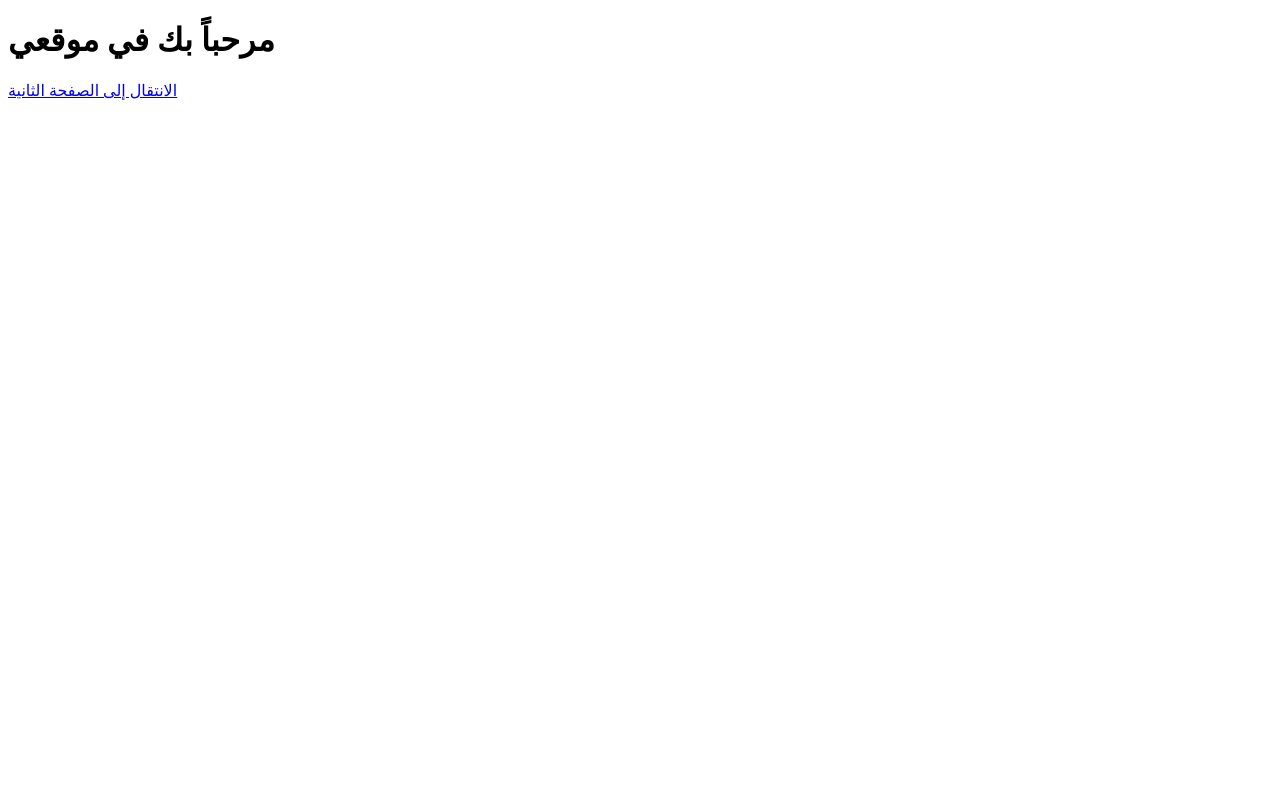
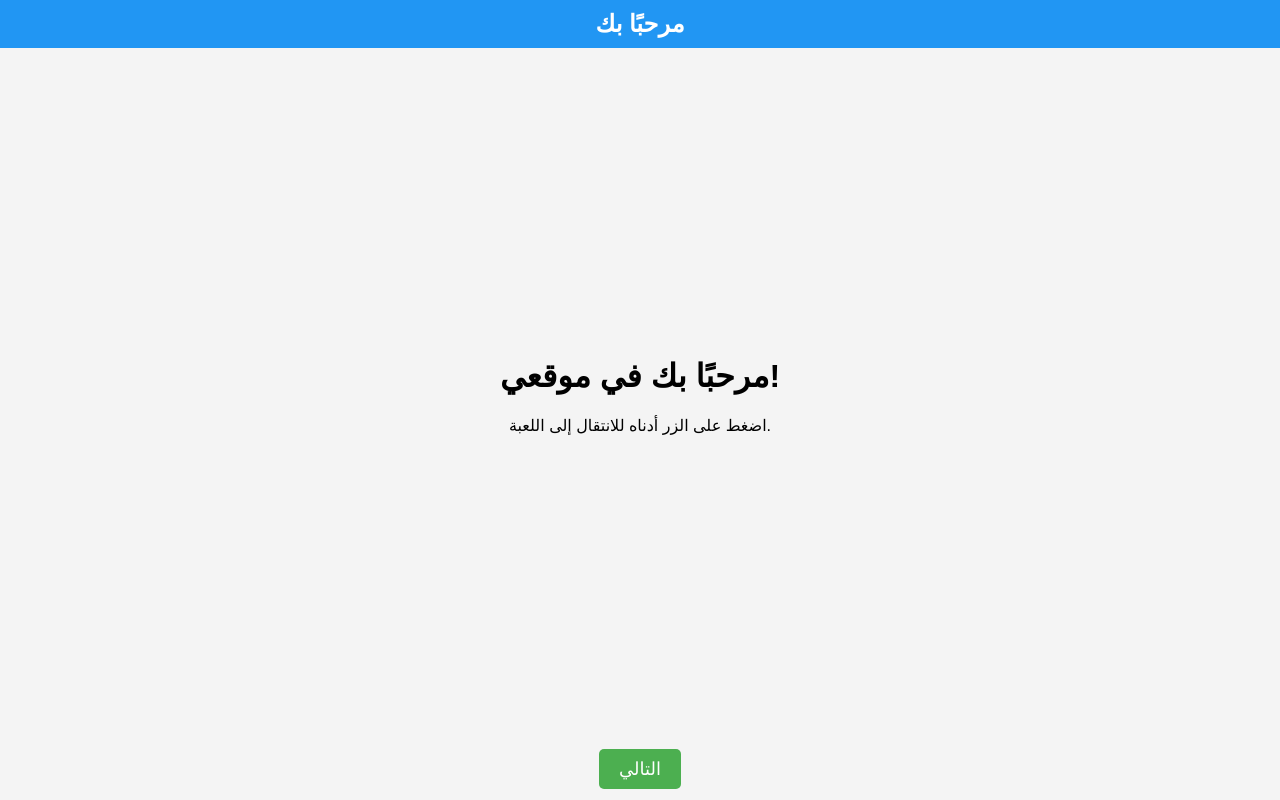
Before and after one commit to mlok887/Mlok, a plain HTML site: page index.html in a window 1280 px wide. Drawn offline with Linux system fonts and the light colour scheme.

Commit message:
Update index.html

```diff
--- a/index.html
+++ b/index.html
@@ -1,12 +1,54 @@
 <!DOCTYPE html>
-<html lang="en">
+<html>
 <head>
     <meta charset="UTF-8">
-    <meta name="viewport" content="width=device-width, initial-scale=1.0">
     <title>الصفحة الرئيسية</title>
+    <style>
+        body {
+            margin: 0;
+            font-family: Arial, sans-serif;
+            background-color: #f4f4f4;
+            display: flex;
+            flex-direction: column;
+            justify-content: space-between; /* لضبط العناصر */
+            height: 100vh;
+        }
+        .header {
+            background-color: #2196F3;
+            padding: 10px 0;
+            text-align: center;
+            color: white;
+            font-size: 24px;
+            font-weight: bold;
+        }
+        .content {
+            text-align: center;
+            margin: auto;
+        }
+        .footer {
+            text-align: center;
+            padding: 20px;
+        }
+        .button {
+            background-color: #4CAF50;
+            color: white;
+            padding: 10px 20px;
+            border: none;
+            border-radius: 5px;
+            cursor: pointer;
+            font-size: 18px;
+            text-decoration: none;
+        }
+    </style>
 </head>
 <body>
-    <h1>مرحباً بك في موقعي</h1>
-    <a href="page2.html">الانتقال إلى الصفحة الثانية</a>
+    <div class="header">مرحبًا بك</div>
+    <div class="content">
+        <h1>مرحبًا بك في موقعي!</h1>
+        <p>اضغط على الزر أدناه للانتقال إلى اللعبة.</p>
+    </div>
+    <div class="footer">
+        <a href="game.html" class="button">التالي</a>
+    </div>
 </body>
 </html>
```
